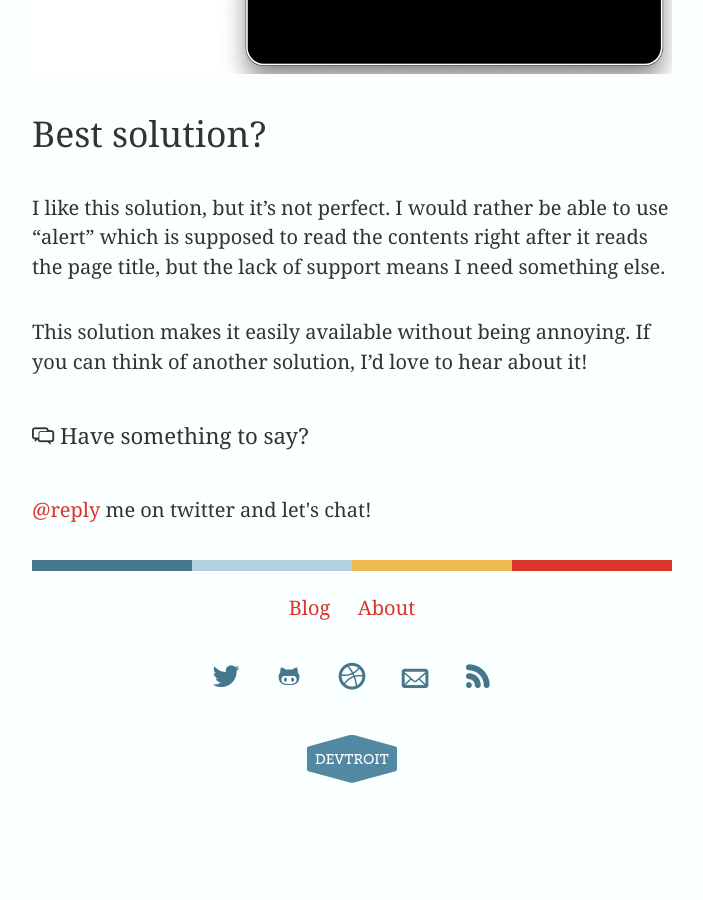
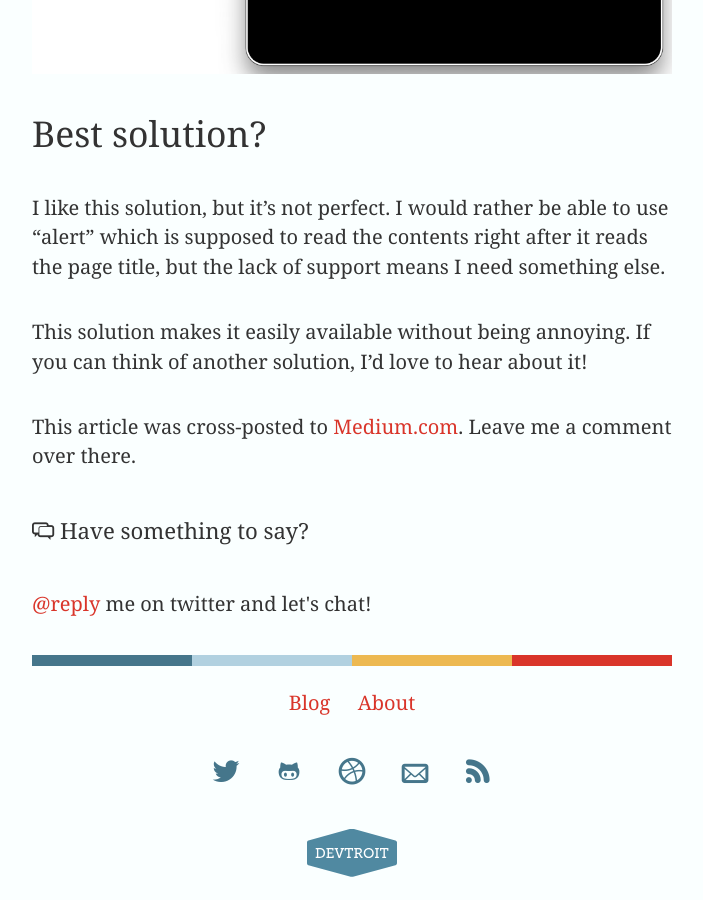
Before and after one commit to yodasw16/yodasw16.github.io, a Jekyll site: the page built from _posts/2017-09-06-making-an-important-message-accessible.md, in a window 1280 px wide and 900 px high, scrolled down 2691 px. Shown: the whole window, without its empty margins (288-991 px from the left). Built offline with Jekyll 4.4.1, drawn with Linux system fonts in a browser that asks for light colours; some web fonts are replaced; before the commit the page ends 3496 px from its top, so only the background shows below that.

Commit message:
added link to medium

```diff
--- a/_posts/2017-09-06-making-an-important-message-accessible.md
+++ b/_posts/2017-09-06-making-an-important-message-accessible.md
@@ -39,3 +39,5 @@ We can use the "region" landmark on our important message along with "aria-label
 I like this solution, but it's not perfect. I would rather be able to use "alert" which is supposed to read the contents right after it reads the page title, but the lack of support means I need something else.
 
 This solution makes it easily available without being annoying. If you can think of another solution, I'd love to hear about it!
+
+This article was cross-posted to [Medium.com](https://medium.com/@yodasw16/making-an-important-message-accessible-f21b45e6c7e8). Leave me a comment over there.
```
